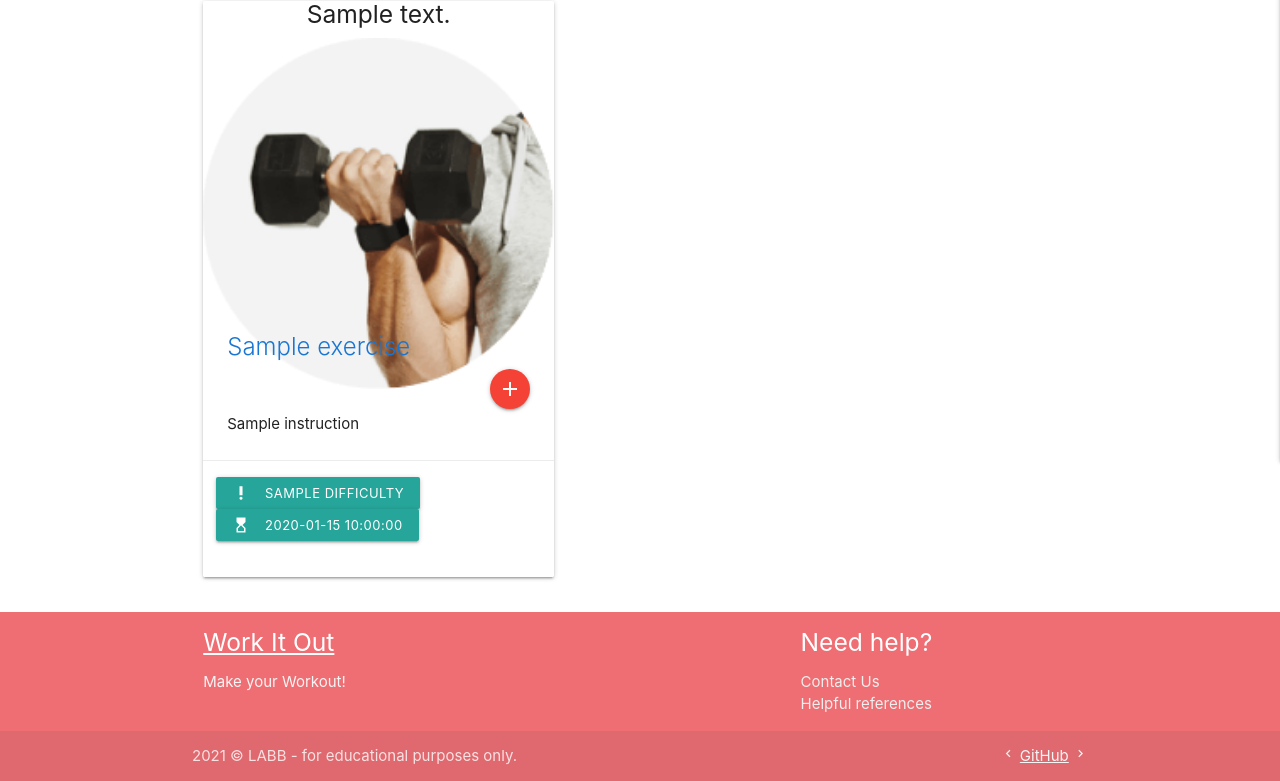
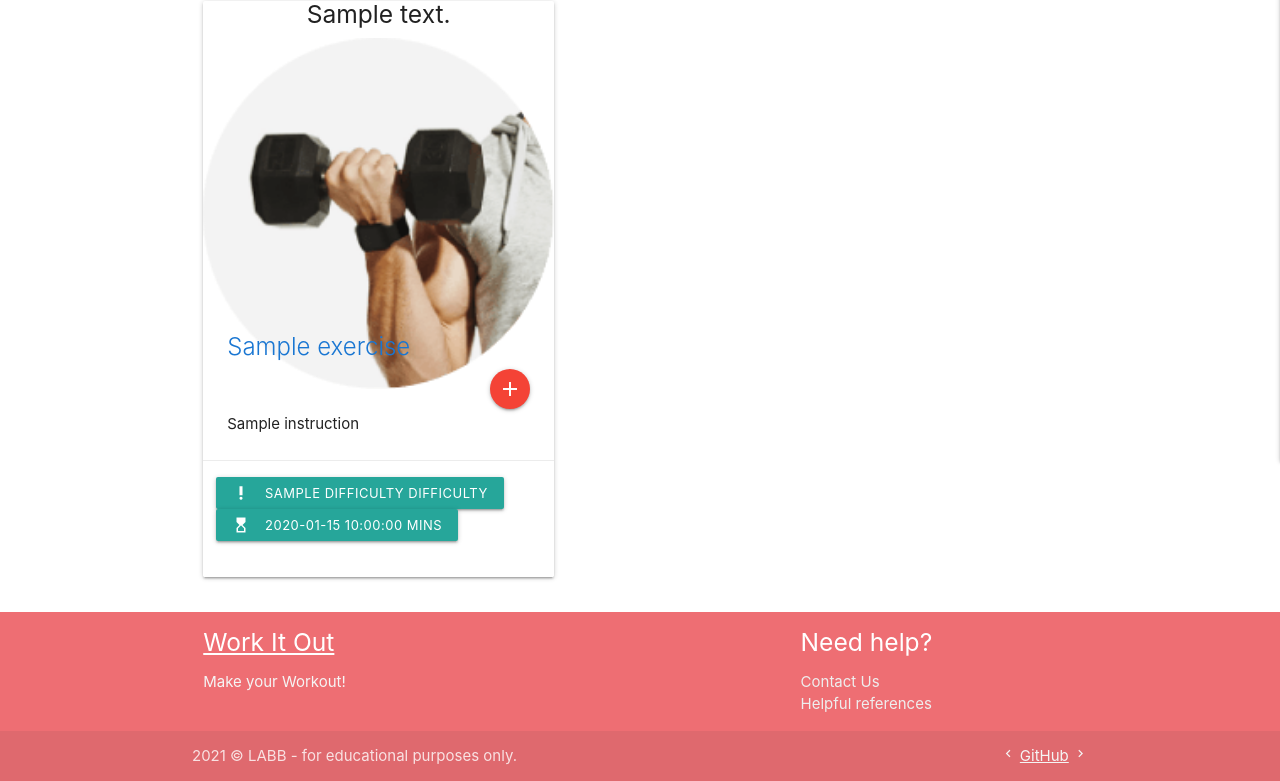
Before and after one commit to lornebb/Building-Block-Body, a Flask app: page / in a window 1280 px wide. Shown: the part 399-1180 px from the top of the page. Run offline with Flask 2, Linux system fonts and the light colour scheme; a database or web service that is not in the repository returns one stand-in record (values such as "Sample title"); some libraries are stand-ins or nearby versions.

Commit message:
minor styling changes to difficulty and time in exercise cards

```diff
--- a/templates/exercises.html
+++ b/templates/exercises.html
@@ -18,8 +18,8 @@
                 </div>
                 <div class="card-action">
                     <div class="row">
-                        <div class="waves-effect waves-light btn-small s12 m4"><i class="material-icons left">priority_high</i>{{ exercise.difficulty }}</div>
-                        <div class="waves-effect waves-light btn-small s12 m4"><i class="material-icons left">hourglass_top</i>{{ exercise.est_time }}</div>
+                        <div class="waves-effect waves-light btn-small s12 m4"><i class="material-icons left">priority_high</i>{{ exercise.difficulty }} difficulty</div>
+                        <div class="waves-effect waves-light btn-small s12 m4"><i class="material-icons left">hourglass_top</i>{{ exercise.est_time }} mins</div>
                     </div>
                 </div>
             </div>
```
